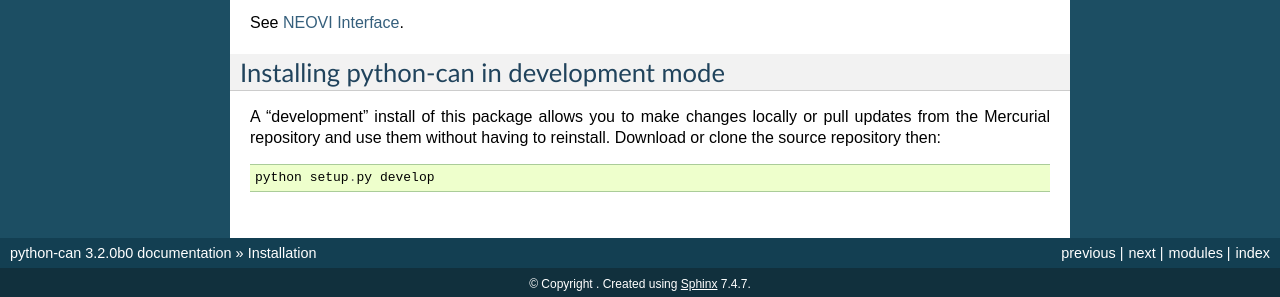
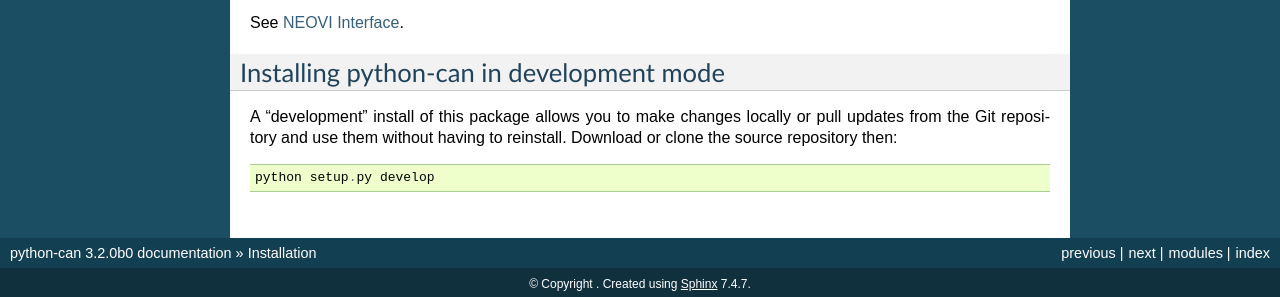
Before and after one commit to hardbyte/python-can, a Sphinx documentation site: the page built from doc/installation.rst, in a window 1280 px wide. Shown: the part 1187-1484 px from the top of the page. Built offline with Sphinx 7.4.7, drawn with Linux system fonts in a browser that asks for light colours.

Commit message:
Update installation instructions
Change the old reference to the Mercurial repository hosted on BitBucket
to the Git repository.

In addition, update the pywin32 extension URL, as the project is now
managed on GitHub.

```diff
--- a/doc/installation.rst
+++ b/doc/installation.rst
@@ -50,7 +50,7 @@ available, the times are returned as number of seconds from system
 startup. To install the uptime library, run ``pip install uptime``.
 
 This library can take advantage of the `Python for Windows Extensions
-<https://sourceforge.net/projects/pywin32>`__ library if installed.
+<https://github.com/mhammond/pywin32>`__ library if installed.
 It will be used to get notified of new messages instead of
 the CPU intensive polling that will otherwise have be used.
 
@@ -83,7 +83,7 @@ Installing python-can in development mode
 -----------------------------------------
 
 A "development" install of this package allows you to make changes locally
-or pull updates from the Mercurial repository and use them without having to
+or pull updates from the Git repository and use them without having to
 reinstall. Download or clone the source repository then:
 
 ::
```
